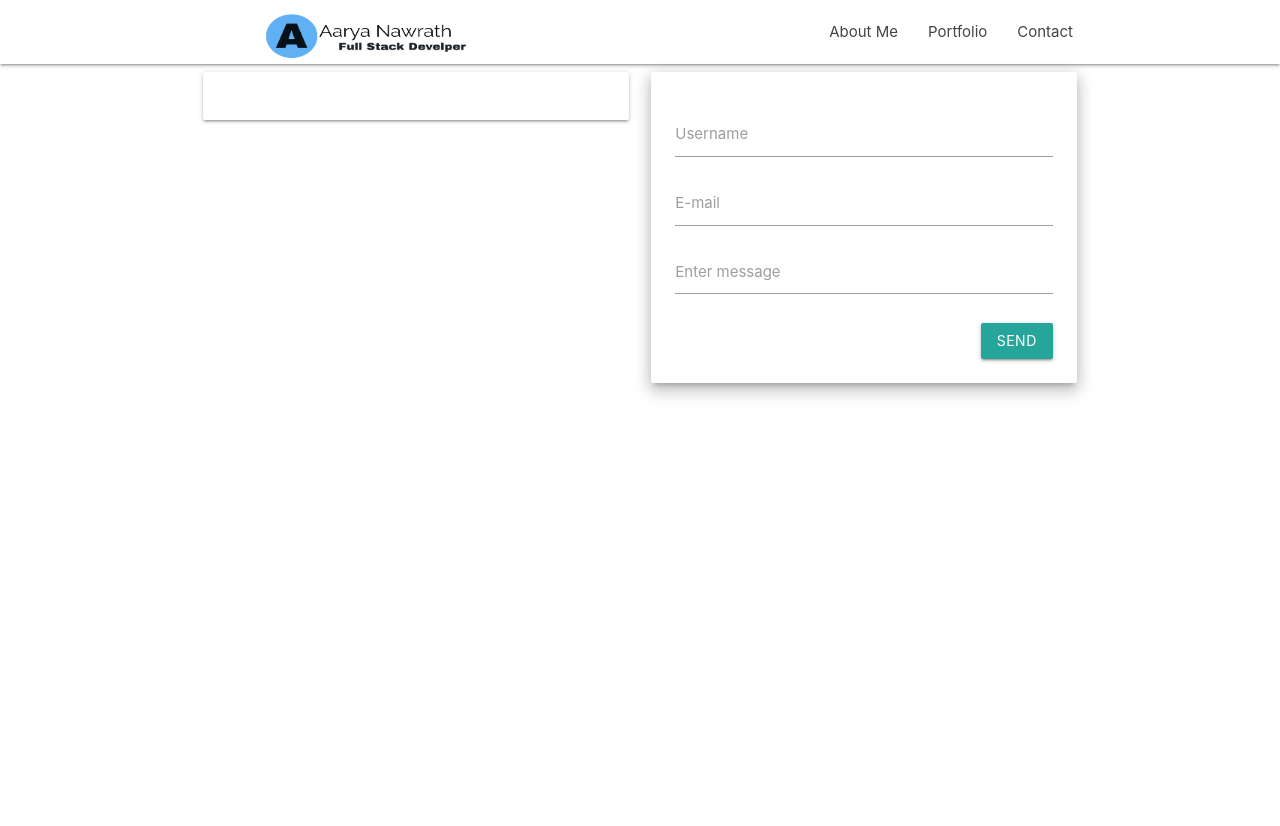
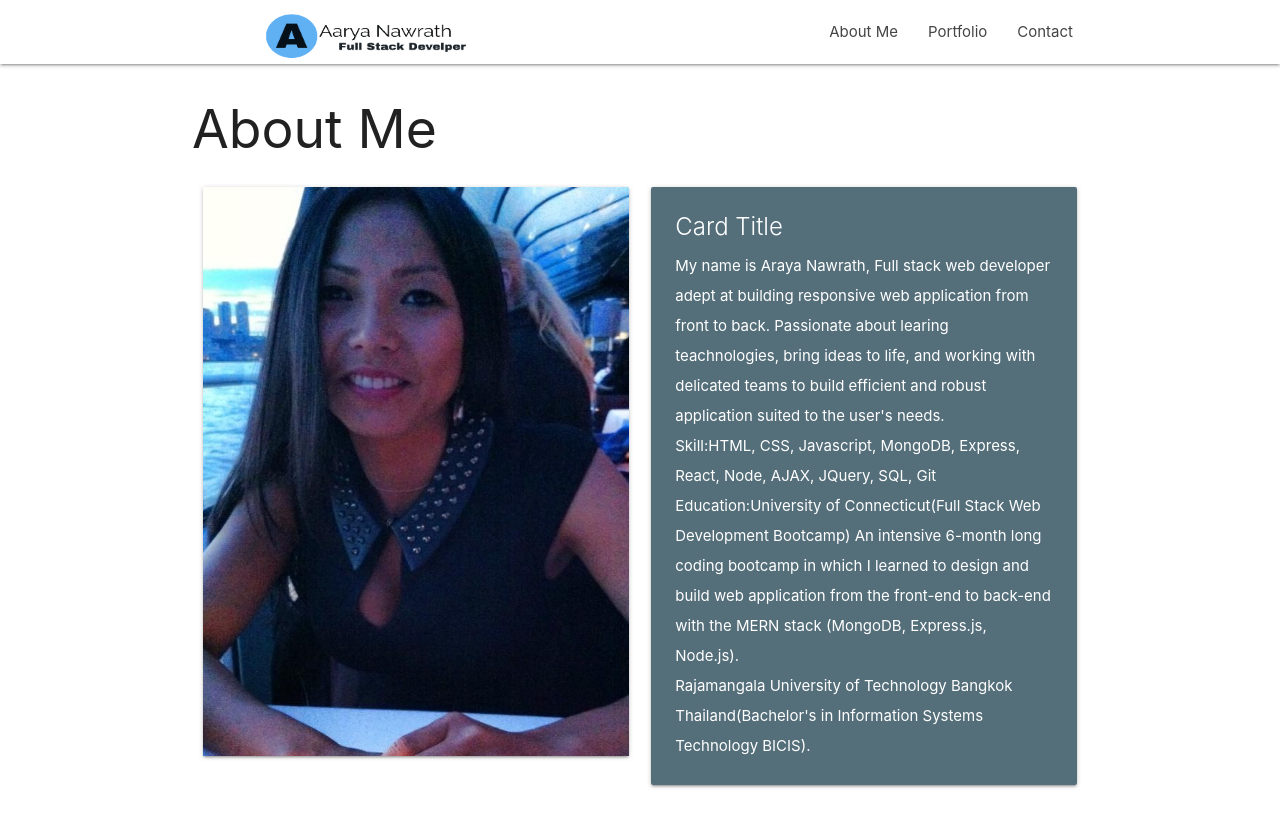
Before and after one commit to My-unicorn/my-portfolio, a plain HTML site: page about.html in a window 1280 px wide. Before the commit the page ends 800 px from the top, so only its background shows below. Drawn offline with Linux system fonts and the light colour scheme.

Commit message:
add more files

```diff
--- a/about.html
+++ b/about.html
@@ -33,47 +33,44 @@
 
 
   <div class="container">
+    <h2>About Me</h2>
+    <div class="row">
+      <div class="col s12 l6">
+        <div class="card">
+          <div class="card-image">
+            <img src="mee.jpg" alt="">
 
-    <div class="row">
-      <div class="col s12 m6">
-        <div class = "card-panel center">
-       <!-- <i class ="large material-icons">email</i>
+          </div>
 
-          <h1>Contact Us</h1>
-          <p>Lorem ipsum dolor sit amet, consectetur adipiscing elit. Nullam scelerisque id nunc nec volutpat. Etiam pellentesque tristique arcu, non consequat magna fermentum ac. Cras ut ultricies eros. Maecenas eros justo, ullamcorper a sapien id, viverra ultrices eros. Morbi sem neque, posuere et pretium eget, bibendum sollicitudin lacus. Aliquam eleifend sollicitudin diam, eu mattis nisl maximus sed. Nulla imperdiet semper molestie. Morbi massa odio, condimentum sed ipsum ac, gravida ultrices erat. Nullam eget dignissim mauris, non tristique erat. Vestibulum ante ipsum primis in faucibus orci luctus et ultrices posuere cubilia Curae</p> -->
         </div>
+
       </div>
 
 
-      <div class="col s12 m6">
-        <div class = "card-panel z-depth-3">
-          <form>
-                  <div class = "input-field">
-                    <input type="text"  name="name" id="user">
-                    <label for= "user">Username</label>
-                  </div>
-                  <div class = "input-field">
-                    <input type="email"  name="email" id="email">
-                    <label for= "email">E-mail</label>
-                  </div>
-                  <div class = "input-field">
-                    <textarea name="message" id="message" class ="materialize-textarea"></textarea>
-                    <label for= "message">Enter message</label>
-                  </div>
+    <div class="row">
+      <div class="col m12 l6">
+        <div class="card blue-grey darken-1">
+          <div class="card-content white-text">
+            <span class="card-title">Card Title</span>
+            <p>My name is Araya Nawrath, Full stack web developer adept at building responsive web
+              application
+              from front to back. Passionate about learing teachnologies, bring ideas to life, and
+              working
+              with delicated teams to build efficient and robust application suited to the user's
+              needs.</p>
 
-               <input type="submit" name="submit"  value="send" class="btn right">
-               <div class = clearfix></div>
+          <p>Skill:HTML, CSS, Javascript, MongoDB, Express, React, Node, AJAX, JQuery, SQL, Git</p>
 
+          <p>Education:University of Connecticut(Full Stack Web Development Bootcamp) An intensive 6-month
+              long coding bootcamp in which
+              I learned to design and build web
+              application
+              from the front-end to back-end with the MERN stack (MongoDB, Express.js, Node.js).</p>
 
+          <p>Rajamangala University of Technology Bangkok Thailand(Bachelor's in Information Systems
+              Technology BICIS).</p>
+          </div>
 
-
-
-          </form>
-
-
-
-
-
-</div>
+        </div>
       </div>
     </div>
```
Also changed, not shown: index.html (+9 -41 lines), portfolio.html (+74 -4 lines), css/style.css (line endings or trailing spaces), images/burger.png (added), images/codequiz.png (added), images/dashboard.png (added), images/day-plan.png (added), images/note.png (added), images/password.png (added), images/project1.png (added), images/project2-1.png (added), images/projest2.png (added).
